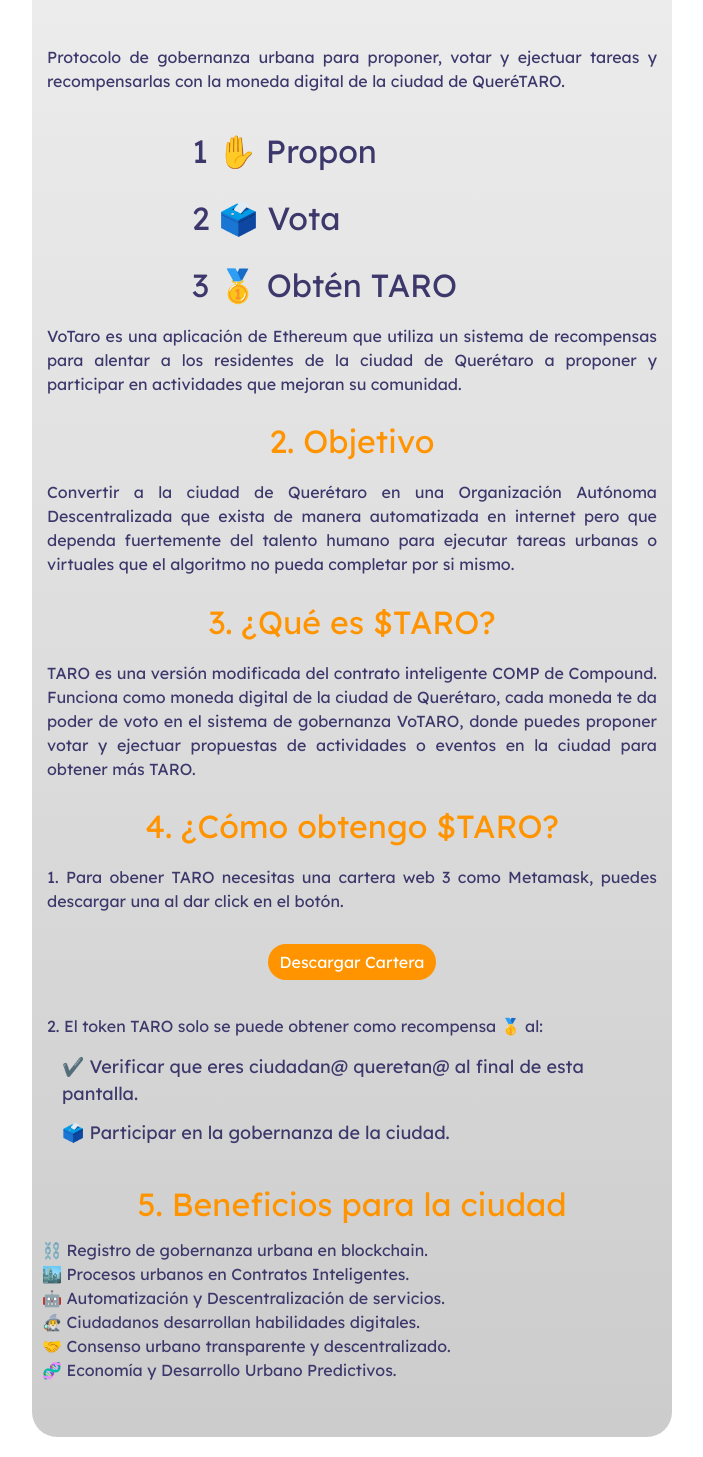
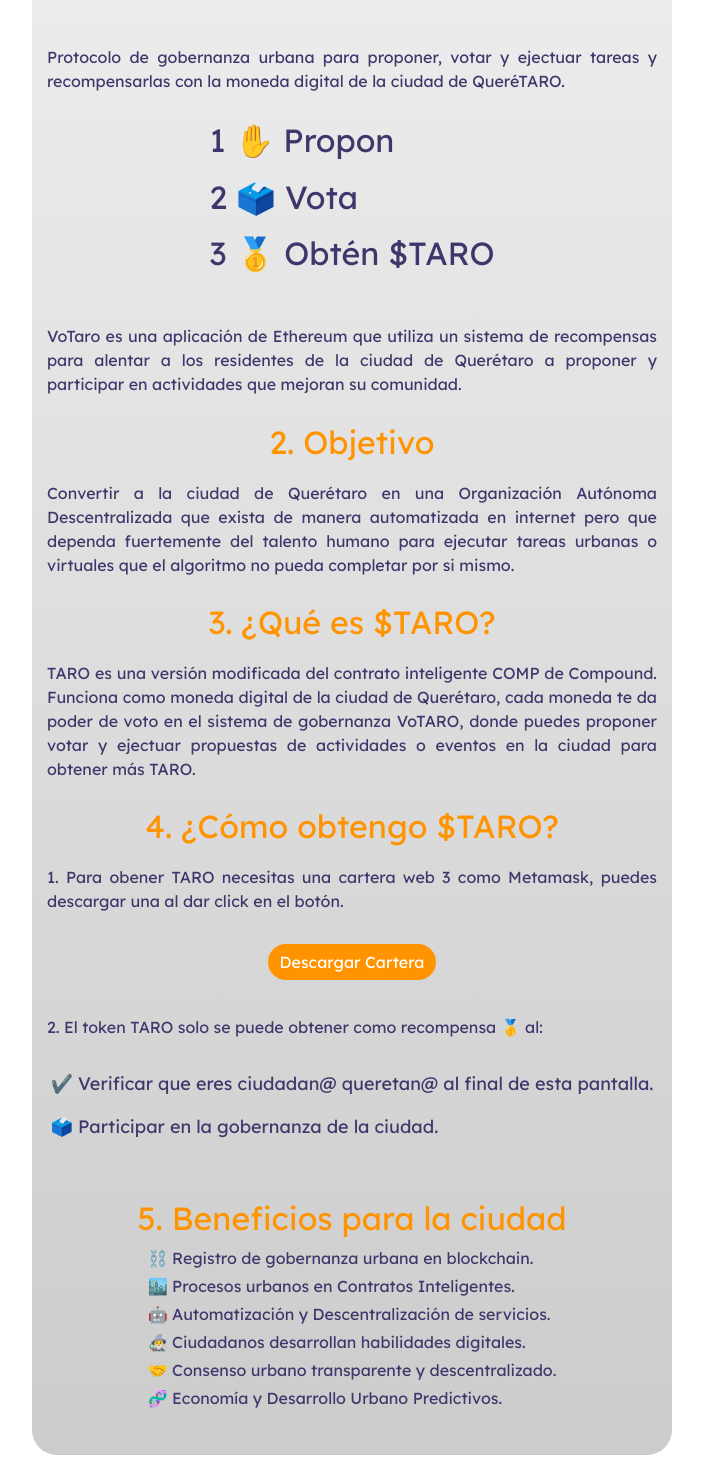
Before and after one commit to zenbitETH/Ciudades-DAO, a React (Create React App) app in the folder frontend/: page /about in a window 1280 px wide. Shown: the part 196-1653 px from the top of the page, without its empty margins (288-991 px from the left). Built offline with nearby package versions, Linux system fonts and the light colour scheme.

Commit message:
ProposalList Restored

```diff
--- a/frontend/src/components/About.js
+++ b/frontend/src/components/About.js
@@ -15,9 +15,11 @@
       <div className="gray3">
         <div className="text-large">1. What's <img src={logo} alt="VoTARO" width="250px" />?</div>
         <div className="main">Urban governance protocol for Queretaro City DAO</div>
+          <div className="text-medium-left">
             <div className="purple">1 ✋ Propose</div>
             <div className="purple">2 🗳️ Vote</div>
             <div className="purple">3 🥇 Get $TARO</div>
+          </div>
         <div className="main">
            VoTaro is an Ethereum application that uses a reward system to encourage residents of Queretaro City to propose and participate in activities that will
            improve their community.</div>
@@ -39,17 +41,19 @@
           </p></div>
         <Button className="alt" href="https://metamask.io" >Download Wallet</Button>
         <div className="main">
-          <p>$TARO token can only be obtained as a reward🥇 when:
+          <p>$TARO token can only be obtained as a reward🥇 when:</p>
+          </div>
+          <div className="text-medium-left">
           <p className="main2">✔️ You verify that you are a Queretaro citizen at the end of this screen.</p>
-          <p className="main2">🗳️ You participate in TARO urban governance.</p></p></div>
+          <p className="main2">🗳️ You participate in TARO urban governance.</p></div>
         <div className="orange">4. Benefits for the City</div>
         <div className="text-medium-left" >
-          <div> ⛓️  Urban governance registration on blockchain</div>
-          <div> 🏙️ Urban processes tracked on Smart Contracts. </div>
-          <div> 🤖 Automation and Decentralization of services. </div>
-          <div> 🧙‍♂️ Citizens develop digital skills.</div>
-          <div> 🤝 Transparent and decentralized urban consensus</div>
-          <div> 🧬 Predictive Economy and Urban Development. </div>
+          <div className="purple3"> ⛓️  Urban governance registration on blockchain</div>
+          <div className="purple3"> 🏙️ Urban processes tracked on Smart Contracts. </div>
+          <div className="purple3"> 🤖 Automation and Decentralization of services. </div>
+          <div className="purple3"> 🧙‍♂️ Citizens develop digital skills.</div>
+          <div className="purple3"> 🤝 Transparent and decentralized urban consensus</div>
+          <div className="purple3"> 🧬 Predictive Economy and Urban Development. </div>
         </div>
         </div>
       <div className="gray3">
@@ -64,9 +68,11 @@
     <div className="gray3">
       <div className="text-large">1. ¿Qué es <img src={logo} alt="VoTARO" width="250px" />?</div>
       <div className="main">Protocolo de gobernanza urbana para proponer, votar y ejectuar tareas y recompensarlas con la moneda digital de la ciudad de QueréTARO.</div>
+        <div className="text-medium-left">
             <div className="purple">1 ✋ Propon</div>
             <div className="purple">2 🗳️ Vota</div>
-      <div className="purple">3 🥇 Obtén TARO</div>
+            <div className="purple">3 🥇 Obtén $TARO</div>
+        </div>
       <div className="main">
       VoTaro es una aplicación de Ethereum que utiliza un sistema de recompensas para alentar a los residentes de la ciudad de Querétaro a proponer y participar en
       actividades que mejoran su comunidad.</div>
@@ -83,18 +89,20 @@
        <p>1. Para obener TARO necesitas una cartera web 3 como Metamask, puedes descargar una al dar click en el botón.</p></div>
       <Button  a className="alt" href="https://metamask.io" >Descargar Cartera</Button>
       <div className="main">
-        <p>2. El token TARO solo se puede obtener como recompensa 🥇 al:
+        <p>2. El token TARO solo se puede obtener como recompensa 🥇 al:</p>
+      </div>
+      <div className="text-medium-left">
           <p className="main2">✔️ Verificar que eres ciudadan@ queretan@ al final de esta pantalla.</p>
-        <p className="main2">🗳️ Participar en la gobernanza de la ciudad.</p></p>
+          <p className="main2">🗳️ Participar en la gobernanza de la ciudad.</p>
         </div>
       <div className="orange">5. Beneficios para la ciudad</div>
       <div className="text-medium-left">
-        <div >⛓️ Registro de gobernanza urbana en blockchain.</div>
-        <div >🏙️ Procesos urbanos en Contratos Inteligentes.</div>
-        <div>🤖 Automatización y Descentralización de servicios.</div>
-        <div >🧙‍♂️ Ciudadanos desarrollan habilidades digitales.</div>
-        <div >🤝 Consenso urbano transparente y descentralizado.</div>
-        <div>🧬 Economía y Desarrollo Urbano Predictivos.</div>
+        <div className="purple3">⛓️ Registro de gobernanza urbana en blockchain.</div>
+        <div className="purple3" >🏙️ Procesos urbanos en Contratos Inteligentes.</div>
+        <div className="purple3">🤖 Automatización y Descentralización de servicios.</div>
+        <div className="purple3" >🧙‍♂️ Ciudadanos desarrollan habilidades digitales.</div>
+        <div className="purple3" >🤝 Consenso urbano transparente y descentralizado.</div>
+        <div className="purple3">🧬 Economía y Desarrollo Urbano Predictivos.</div>
       </div>
     </div>
     <div className="gray3">
--- a/frontend/src/components/App.js
+++ b/frontend/src/components/App.js
@@ -12,7 +12,7 @@
 
 import Home from './Home';
 import About from './About';
-import GetProposals from './GetProposals';
+import ProposalList from './ProposalList';
 import Quiz from './Quiz';
 import Header from './Header';
 import CreateProposal from './CreateProposal';
@@ -33,7 +33,7 @@
           <Header />
           <Switch>
             <Route path="/about"><About /></Route>
-            <Route path="/getproposals"><GetProposals /></Route>
+            <Route path="/proposallist"><ProposalList /></Route>
             <Route path="/createproposal"><CreateProposal /></Route>
             <Route path="/quiz"><Quiz /></Route>
             <Route path="/"><Home /></Route>
--- a/frontend/src/components/Header.js
+++ b/frontend/src/components/Header.js
@@ -20,7 +20,7 @@
         <Navbar.Collapse className="justify-content-end" id="basic-navbar-nav">
           <Nav>
             <Nav.Link  href="/About">What is VoTARO?</Nav.Link>
-            <Nav.Link  href="/GetProposals">🥇 0</Nav.Link>
+            <Nav.Link  href="/ProposalList">🥇 0</Nav.Link>
             <Nav.Link  href="/CreateProposal">🗳️ 0</Nav.Link>
             <NavDropdown  title="🌐Language" id="basic-nav-dropdown">
              <NavDropdown.Item className="lan" onSelect={handleOnSelect}>Español</NavDropdown.Item>
@@ -39,7 +39,7 @@
         <Navbar.Collapse className="justify-content-end" id="basic-navbar-nav">
           <Nav>
             <Nav.Link href="/About">¿Qué es VoTARO?</Nav.Link>
-            <Nav.Link style={{color: 'white'}} href="/GetProposals">🥇 0</Nav.Link>
+            <Nav.Link style={{color: 'white'}} href="/ProposalList">🥇 0</Nav.Link>
             <Nav.Link style={{color: 'white'}} href="/CreateProposal">🗳️ 0</Nav.Link>
             <NavDropdown style={{color: '#fff'}} title="🌐Idioma"id="basic-nav-dropdown">
             <NavDropdown.Item className="lan" onSelect={handleOnSelect}>English</NavDropdown.Item>
--- a/frontend/src/components/GetProposals.js
+++ b/frontend/src/components/ProposalList.js
@@ -9,8 +9,8 @@
 
 import { proposalArray } from '../DELETEBEFOREPRODUCTION/proposalArray.js';
 
-const GetProposals = () => {
-  let [getProposals, setGetProposals] = useState(null);
+const ProposalList = () => {
+  let [getProposals, setProposalList] = useState(null);
 
   let {isValidated} = useContext(ValidationRequiredContext);
   let {isEnglish} = useContext(LanguageContext);
@@ -49,7 +49,7 @@
 //        p.for_votes = (parseFloat(p.forVotes) / 1e18).toFixed(2);
 //        p.against_votes = (parseFloat(p.againstVotes) / 1e18).toFixed(2);
 //      });
-//      setGetProposals(_getProposals);
+//      setProposalList(_getProposals);
 //    };
 //    main();
 //  }, []);
@@ -104,4 +104,4 @@
    );
  };
 
- export default GetProposals;
+ export default ProposalList;
--- a/frontend/src/styles/Home.css
+++ b/frontend/src/styles/Home.css
@@ -23,9 +23,7 @@
   border-radius: 25px !important;
   margin-bottom: 3%;
   border: none !important;
-  justify-content: center !important;
-  align-content: center !important;
-  align-items: center !important;
+  justify-content: left !important;
   background-color: #FF9400 !important;
   color: #ffffff !important;
 }
@@ -58,11 +56,7 @@
 
 .main2 {
   font-size: 18px !important;
-  text-align: left;
-  text-justify: inter-word;
-  box-sizing: border-box;
-  padding: 15px;
-  margin-bottom: -3%;
+  text-align: left !important;
 }
 
 .Wallet {
@@ -85,11 +79,11 @@
 
 .text-medium-left {
   font-size: 1rem !important;
-  text-align: left !important;
-  justify-content: left !important;
-  align-content: left !important;
-  align-items: left !important;
-  padding: 10px;
+  text-align: center !important;
+  display: inline-block !important;
+  justify-content: center !important;
+  align-content: center !important;
+  position: relative !important;
   margin-bottom: 5%;
 }
 
@@ -213,15 +207,20 @@
 }
 
 .purple {
+  text-align: left !important;
   margin-top: 3%;
-  padding-left: 25%;
   font-size: 2rem !important;
-  text-align: left;
   color: #3d386b;
 }
 
 
 .purple2 {
+  margin-top: 1%;
+  color: #3d386b;
+}
+
+.purple3 {
+  text-align: left !important;
   margin-top: 1%;
   color: #3d386b;
 }
```
Lines whose indentation alone changed are shown as unchanged.
